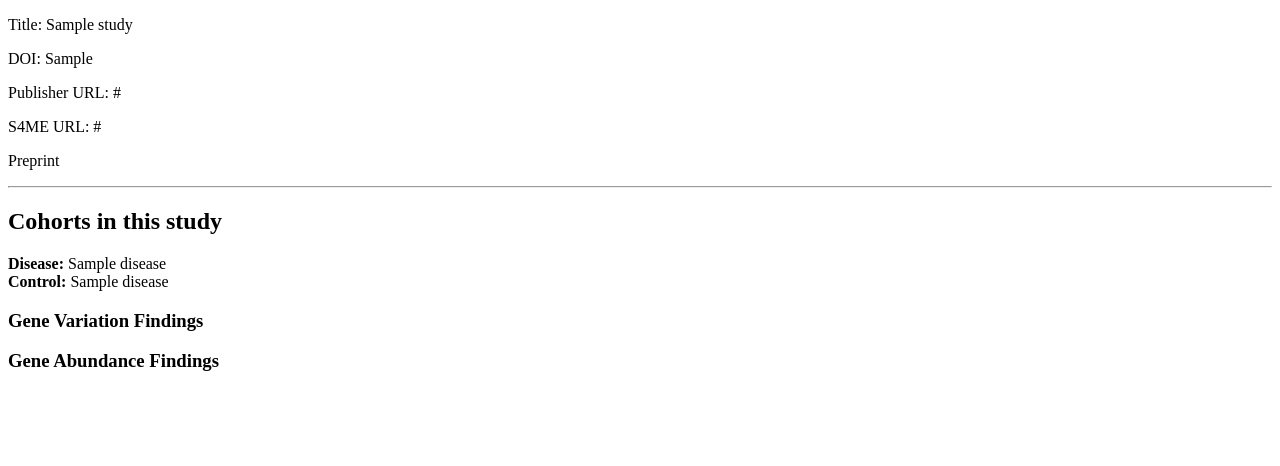
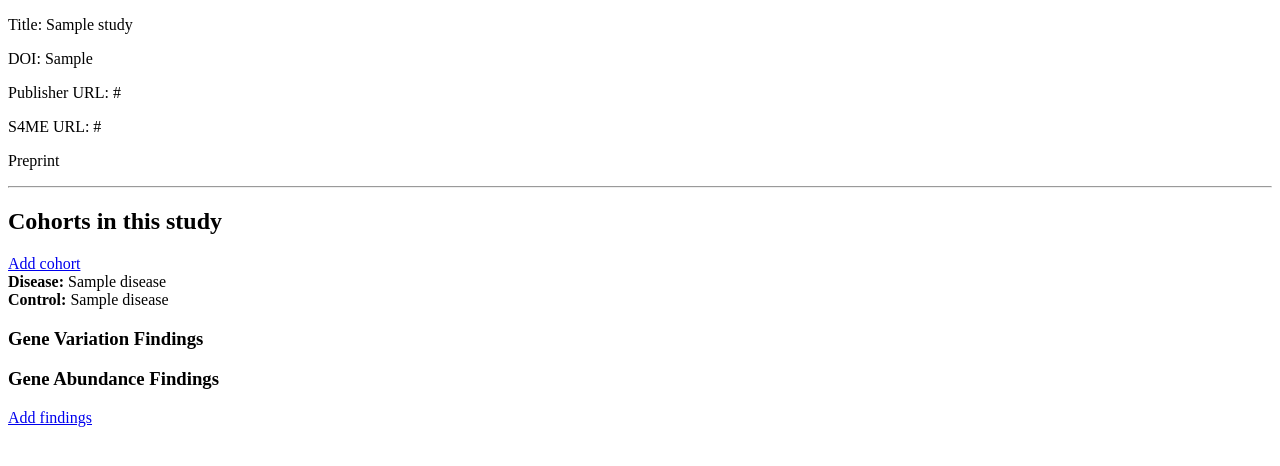
Before and after one commit to ruvilonix/sick-genes, a Django app: page /study/1/ in a window 1280 px wide. Shown: the top 466 px of the page. Run offline with Django 5.2, Linux system fonts and the light colour scheme; tables that the repository leaves empty hold one stand-in row (values such as "Sample post"); data that the repository does not hold is empty.

Commit message:
link to add more findings on study page

```diff
--- a/sickgenes/templates/sickgenes/study.html
+++ b/sickgenes/templates/sickgenes/study.html
@@ -11,6 +11,9 @@
 
 <hr>
 <h2>Cohorts in this study</h2>
+<a href="{% url 'sickgenes:add_study_cohort' study.id %}">Add cohort</a>
+
+<div>
     {% for study_cohort in study.study_cohorts.all %}
         <div><b>Disease: </b>
             {% for disease_tag in study_cohort.disease_tags.all %}
@@ -28,15 +31,19 @@
         <h3>Gene Variation Findings</h3>
         {% for finding in study_cohort.variation_gene_findings %}
             {{ finding.hgnc_gene }}
+        {% empty %}
+            <a href="{% url 'sickgenes:add_gene_findings' study_cohort.id gene_finding_type.VARIATION %}">Add findings</a>
         {% endfor %}
 
         <h3>Gene Abundance Findings</h3>
         {% for finding in study_cohort.abundance_gene_findings %}
             {{ finding.hgnc_gene }}
+        {% empty %}
+            <a href="{% url 'sickgenes:add_gene_findings' study_cohort.id gene_finding_type.ABUNDANCE %}">Add findings</a>
         {% endfor %}
 
 
     {% endfor %}
-
+</div>
 
 {% endblock %}
--- a/sickgenes/tests.py
+++ b/sickgenes/tests.py
@@ -129,12 +129,12 @@ class AddGenesView(TestCase):
         cls.study_cohort.control_tags.add(control)
 
     def test_url_valid_response(self):
-        response = self.client.get(f'/manage/add_genes/{self.study.id}/GA/')
+        response = self.client.get(f'/manage/add_gene_findings/{self.study.id}/GA/')
 
         self.assertEqual(response.status_code, 200)
 
     def test_view_returns_correct_data(self):
-        response = self.client.get(reverse('sickgenes:add_genes', args=(self.study.id,"GA")))
+        response = self.client.get(reverse('sickgenes:add_gene_findings', args=(self.study.id,"GA")))
 
         self.assertEqual(response.status_code, 200)
         self.assertTemplateUsed(response, 'sickgenes/molecule_match.html')
--- a/sickgenes/urls.py
+++ b/sickgenes/urls.py
@@ -3,7 +3,7 @@ from . import views
 
 app_name = 'sickgenes'
 urlpatterns = [
-    path('manage/add_genes/<int:study_cohort_id>/<str:gene_finding_type>/', views.add_genes, name="add_genes"),
+    path('manage/add_gene_findings/<int:study_cohort_id>/<str:gene_finding_type>/', views.add_gene_findings, name="add_gene_findings"),
     path('manage/add_study/', views.add_study, name="add_study"),
     path('study/<int:study_id>/', views.study, name="study"),
     path('manage/add_study_cohort/<int:study_id>/', views.add_study_cohort, name="add_study_cohort"),
--- a/sickgenes/views.py
+++ b/sickgenes/views.py
@@ -26,7 +26,7 @@ def study(request, study_id):
         pk=study_id
     )
 
-    return render(request, 'sickgenes/study.html', context={'study': study})
+    return render(request, 'sickgenes/study.html', context={'study': study, 'gene_finding_type': GeneFindingType})
 
 def add_study(request):
     if request.method == 'POST':
@@ -57,7 +57,7 @@ def add_study_cohort(request, study_id):
     return render(request, 'sickgenes/add_study_cohort.html', context={'form': form})
 
 
-def add_genes(request, study_cohort_id, gene_finding_type):
+def add_gene_findings(request, study_cohort_id, gene_finding_type):
 
     context = prepare_gene_identifiers(request, HgncGene)
     context |= {'view_type': 'insert'}
@@ -77,6 +77,9 @@ def add_genes(request, study_cohort_id, gene_finding_type):
 
         GeneFinding.objects.bulk_create(findings_to_insert, ignore_conflicts=True)
 
+        study = Study.objects.get(study_cohorts__id=study_cohort_id)
+        return redirect(study)
+
     return render(request, 'sickgenes/molecule_match.html', context)
 
 def search_genes(request):
```
Lines whose indentation alone changed are shown as unchanged.
